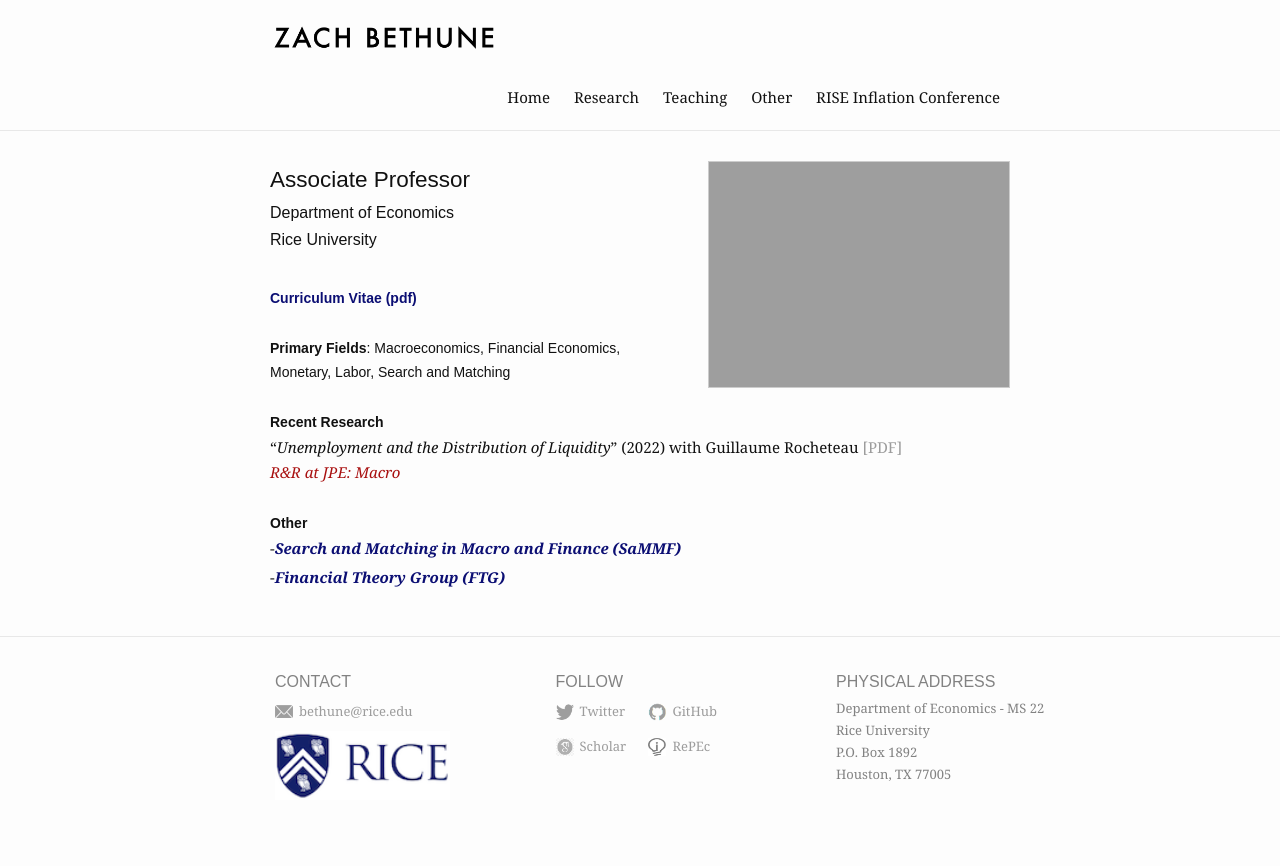
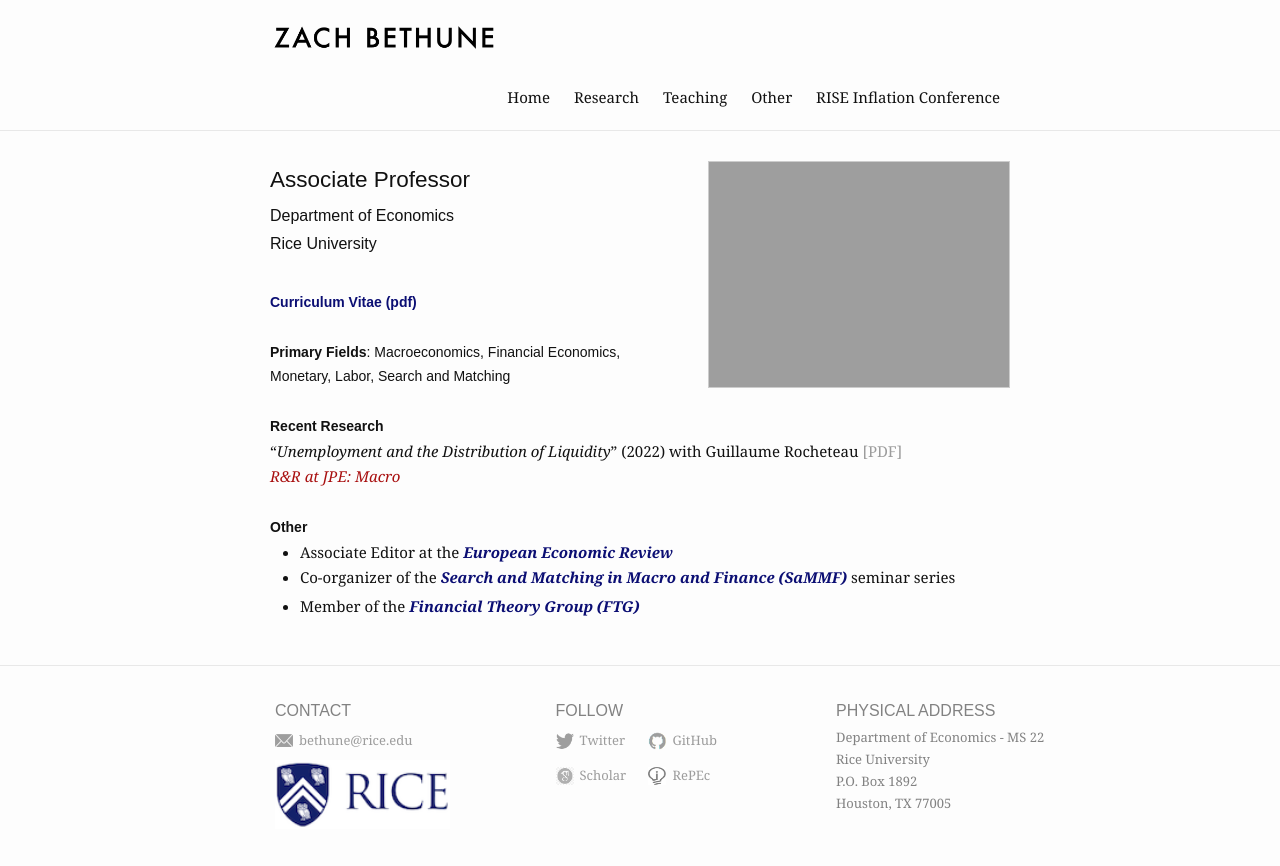
Before and after one commit to zbethune/zbethune.github.io, a Jekyll site: the page built from index.md, in a window 1280 px wide. Shown: the top 866 px of the page. Built offline with Jekyll 4.4.1, drawn with Linux system fonts in a browser that asks for light colours; comment, search, counter and statistics services are not loaded; our own code applies the rules of GitHub Pages for plain Markdown files.

Commit message:
update website

```diff
--- a/index.md
+++ b/index.md
@@ -6,7 +6,7 @@ profile_picture:
 ---
 
 ## Associate Professor
-<p style="margin-bottom:-.40cm;"></p>
+<p style="margin-bottom:-.30cm;"></p>
 
 #### Department of Economics
 <p style="margin-bottom:-.40cm;"></p>
@@ -33,9 +33,11 @@ profile_picture:
 
 ##### **Other**
 <p style="margin-bottom:-.40cm;"></p>
--<a style="color: #0b0e73" href="https://sammf.com" target="_blank" rel="noopener noreferrer" color="blue">***Search and Matching in Macro and Finance (SaMMF)***</a>
+- Associate Editor at the <a style="color: #0b0e73" href="https://www.sciencedirect.com/journal/european-economic-review/about/editorial-board" target="_blank" rel="noopener noreferrer" color="blue">***European Economic Review***</a>
+<p style="margin-bottom:-.40cm;"></p>
+- Co-organizer of the <a style="color: #0b0e73" href="https://sammf.com" target="_blank" rel="noopener noreferrer" color="blue">***Search and Matching in Macro and Finance (SaMMF)***</a> seminar series
 <p style="margin-bottom:-.30cm;"></p>
--<a style="color: #0b0e73" href="https://www.financetheory.org/" target="_blank" rel="noopener noreferrer" color="blue">***Financial Theory Group (FTG)*** </a>
+- Member of the <a style="color: #0b0e73" href="https://www.financetheory.org/" target="_blank" rel="noopener noreferrer" color="blue">***Financial Theory Group (FTG)*** </a>
 <p style="margin-bottom:0cm;"></p>
 
 
```
Also changed, not shown: 4 other files.
